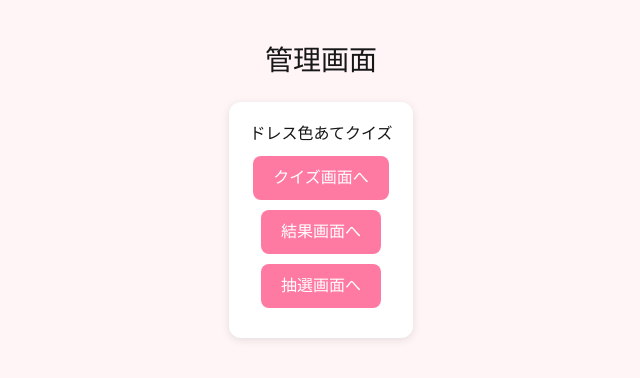
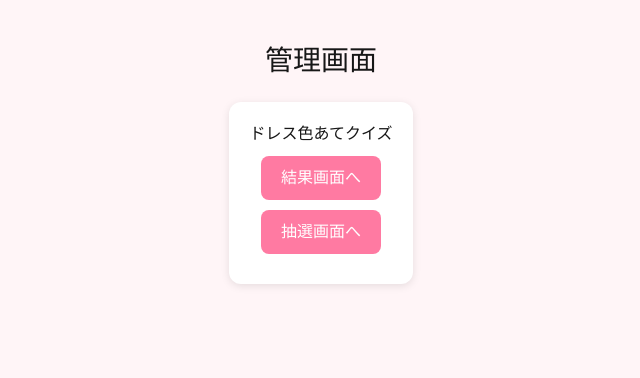
Before and after one commit to a22-air/dress-quiz-app, a Next.js app: page /admin in a window 1280 px wide. Shown: the top 378 px of the page, without its empty margins (319-959 px from the left). Built offline with nearby package versions, Linux system fonts and the light colour scheme.

Commit message:
不要なクイズ画面を削除し、クイズ画面をルート配下（/quiz）へ移動

```diff
--- a/app/admin/page.tsx
+++ b/app/admin/page.tsx
@@ -11,14 +11,6 @@ export default function AdminPage() {
 
       <div style={styles.card}>
         <h2>ドレス色あてクイズ</h2>
-
-        <button
-          style={styles.button}
-          onClick={() => router.push("/admin/quiz")}
-        >
-          クイズ画面へ
-        </button>
-
         <button
           style={styles.button}
           onClick={() => router.push("/admin/result")}
```
Also changed, not shown: app/quiz/page.tsx (added).
